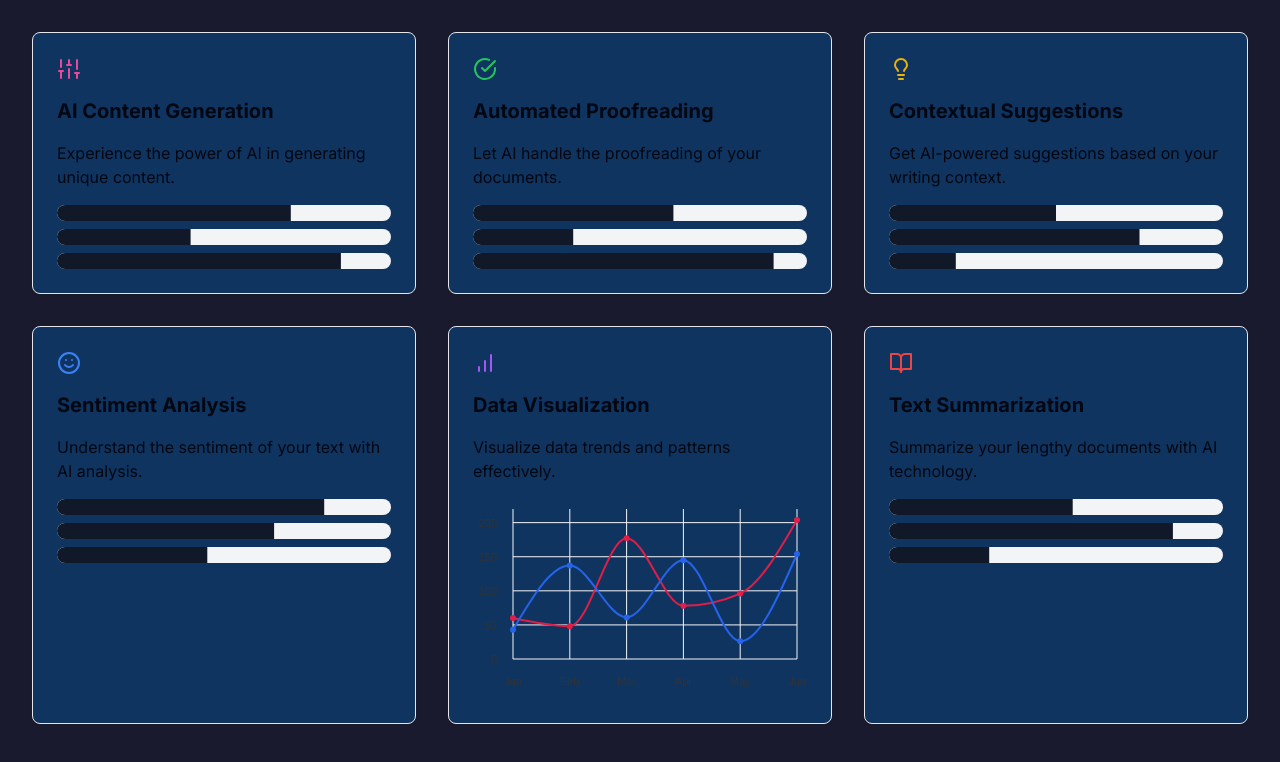
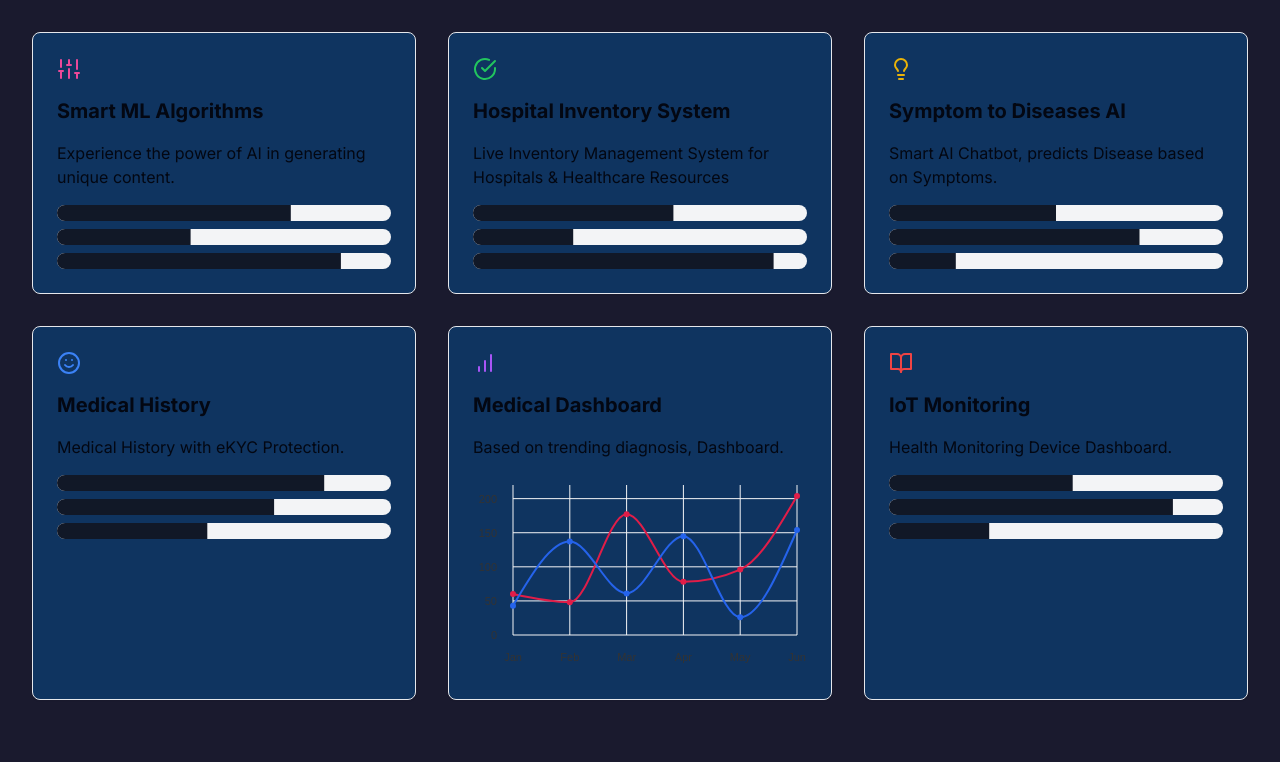
Before and after one commit to jatinsahijwani/healthcare, a Next.js app: page /dashboard in a window 1280 px wide. Shown: the top 762 px of the page. Built offline with nearby package versions, Linux system fonts and the light colour scheme.

Commit message:
continue here

```diff
--- a/app/dashboard/page.tsx
+++ b/app/dashboard/page.tsx
@@ -1,8 +1,3 @@
-/**
- * v0 by Vercel.
- * @see https://v0.dev/t/STnmAebtmjI
- * Documentation: https://v0.dev/docs#integrating-generated-code-into-your-nextjs-app
- */
 "use client";
 import { Progress } from "@/components/ui/progress"
 import { Card } from "@/components/ui/card"
@@ -14,7 +9,7 @@ export default function Component() {
       <div className="grid grid-cols-1 md:grid-cols-2 lg:grid-cols-3 gap-8">
         <Card className="bg-[#0f3460] rounded-lg p-6 space-y-4">
           <SlidersIcon className="text-pink-500" />
-          <h2 className="text-xl font-bold">AI Content Generation</h2>
+          <h2 className="text-xl font-bold">Smart ML Algorithms</h2>
           <p>Experience the power of AI in generating unique content.</p>
           <div className="space-y-2">
             <Progress className="w-full" value={70} />
@@ -24,8 +19,8 @@ export default function Component() {
         </Card>
         <Card className="bg-[#0f3460] rounded-lg p-6 space-y-4">
           <CheckCircleIcon className="text-green-500" />
-          <h2 className="text-xl font-bold">Automated Proofreading</h2>
-          <p>Let AI handle the proofreading of your documents.</p>
+          <h2 className="text-xl font-bold">Hospital Inventory System</h2>
+          <p>Live Inventory Management System for Hospitals & Healthcare Resources</p>
           <div className="space-y-2">
             <Progress className="w-full" value={60} />
             <Progress className="w-full" value={30} />
@@ -34,8 +29,8 @@ export default function Component() {
         </Card>
         <Card className="bg-[#0f3460] rounded-lg p-6 space-y-4">
           <LightbulbIcon className="text-yellow-500" />
-          <h2 className="text-xl font-bold">Contextual Suggestions</h2>
-          <p>Get AI-powered suggestions based on your writing context.</p>
+          <h2 className="text-xl font-bold">Symptom to Diseases AI</h2>
+          <p>Smart AI Chatbot, predicts Disease based on Symptoms.</p>
           <div className="space-y-2">
             <Progress className="w-full" value={50} />
             <Progress className="w-full" value={75} />
@@ -44,8 +39,8 @@ export default function Component() {
         </Card>
         <Card className="bg-[#0f3460] rounded-lg p-6 space-y-4">
           <SmileIcon className="text-blue-500" />
-          <h2 className="text-xl font-bold">Sentiment Analysis</h2>
-          <p>Understand the sentiment of your text with AI analysis.</p>
+          <h2 className="text-xl font-bold">Medical History</h2>
+          <p>Medical History with eKYC Protection.</p>
           <div className="space-y-2">
             <Progress className="w-full" value={80} />
             <Progress className="w-full" value={65} />
@@ -54,15 +49,15 @@ export default function Component() {
         </Card>
         <Card className="bg-[#0f3460] rounded-lg p-6 space-y-4">
           <BarChartIcon className="text-purple-500" />
-          <h2 className="text-xl font-bold">Data Visualization</h2>
-          <p>Visualize data trends and patterns effectively.</p>
+          <h2 className="text-xl font-bold">Medical Dashboard</h2>
+          <p>Based on trending diagnosis, Dashboard.</p>
           <CurvedlineChart className="w-full h-[200px]" />
         </Card>
         <Card className="bg-[#0f3460] rounded-lg p-6 space-y-4">
           <BookOpenIcon className="text-red-500" />
-          <h2 className="text-xl font-bold">Text Summarization</h2>
-          <p>Summarize your lengthy documents with AI technology.</p>
-          <div className="space-y-2">
+          <h2 className="text-xl font-bold">IoT Monitoring</h2>
+          <p>Health Monitoring Device Dashboard.</p>
+          <div className="space-y-2 justify-around">
             <Progress className="w-full" value={55} />
             <Progress className="w-full" value={85} />
             <Progress className="w-full" value={30} />
```
